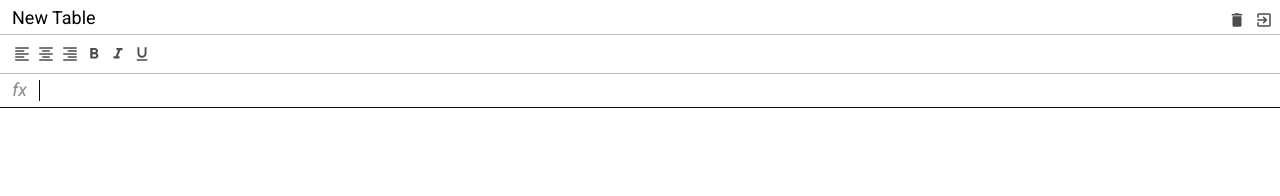
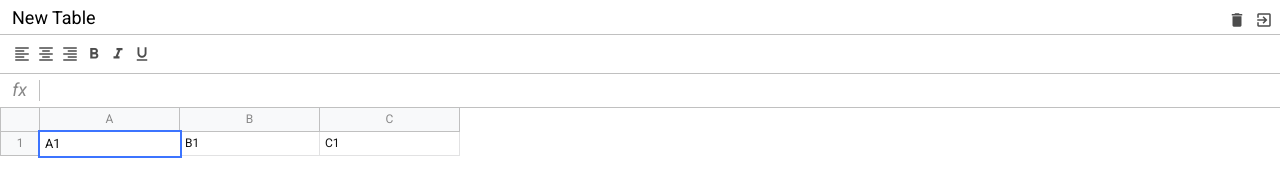
Before and after one commit to tinaytini/Excel, a website built with webpack: page src/index.html in a window 1280 px wide. Built offline with nearby package versions, Linux system fonts and the light colour scheme.

Commit message:
table layout

```diff
--- a/src/index.html
+++ b/src/index.html
@@ -40,7 +40,24 @@
                 <div class="info">fx</div>
                 <div class="input" contenteditable spellcheck="false"></div>
             </div>
-            <div class="excel__table"></div>
+            <div class="excel__table">
+                <div class="row">
+                    <div class="row_info"></div>
+                    <div class="row_data">
+                        <div class="column">A</div>
+                        <div class="column">B</div>
+                        <div class="column">C</div>
+                    </div>
+                </div>
+                <div class="row">
+                    <div class="row_info">1</div>
+                    <div class="row_data">
+                        <div class="cell selected" contenteditable>A1</div>
+                        <div class="cell" contenteditable>B1</div>
+                        <div class="cell" contenteditable>C1</div>
+                    </div>
+                </div>
+            </div>
         </div>
     </div>
 </body>
--- a/src/scss/_variables.scss
+++ b/src/scss/_variables.scss
@@ -1,5 +1,6 @@
 $header-height: 34px;
 $toolbar-height: 40px;
-$border-color: #0c0c0c;
+$border-color: #c0c0c0;
 $formula-height: 34px;
 $cell-width: 40px;
+$row-height: 24px;
--- a/src/scss/index.scss
+++ b/src/scss/index.scss
@@ -20,4 +20,7 @@ body {
 .excel {
     position: relative;
     color: #888;
+    height: 100%;
+    max-width: 100%;
+
 }
--- a/src/scss/table.scss
+++ b/src/scss/table.scss
@@ -2,5 +2,65 @@
 @import "_variables";
 
 .excel__table {
+    position: absolute;
+    left: 0;
+    right: 0;
+    top: $header-height + $toolbar-height + $formula-height;
+    overflow-x: auto;
+    padding-bottom: 2px;
 
+    .row {
+        display: flex;
+        flex-direction: row;
+        min-height: 20px;
+        height: $row-height;
+
+    }
+
+    .row_info {
+        display: flex;
+        justify-content: center;
+        align-items: center;
+        min-width: $cell-width;
+        height: 100%;
+        border: 1px solid $border-color;
+        background-color: #f8f9fa;
+        border-top: none;
+    }
+    .row_data {
+        display: flex;
+
+    }
+    .column {
+        display: flex;
+        justify-content: center;
+        align-items: center;
+        background-color: #f8f9fa;
+        min-width: 40px;
+        width: 140px;
+        border: 1px solid $border-color;
+        border-top: 0;
+        border-left: 0;
+        height: 100%;
+
+    }
+    .cell {
+        min-width: $cell-width;
+        padding: 5px;
+        width: 140px;
+        height: 100%;
+        border: 1px solid #e2e2e3;
+        border-top: 0;
+        border-left: 0;
+        color: #111;
+        white-space: nowrap;
+        outline: none;
+
+        &.selected {
+            border: none;
+            outline: 2px solid #3c74ff;
+            z-index: 2;
+            font-size: .8rem;
+        }
+    }
 }
```
